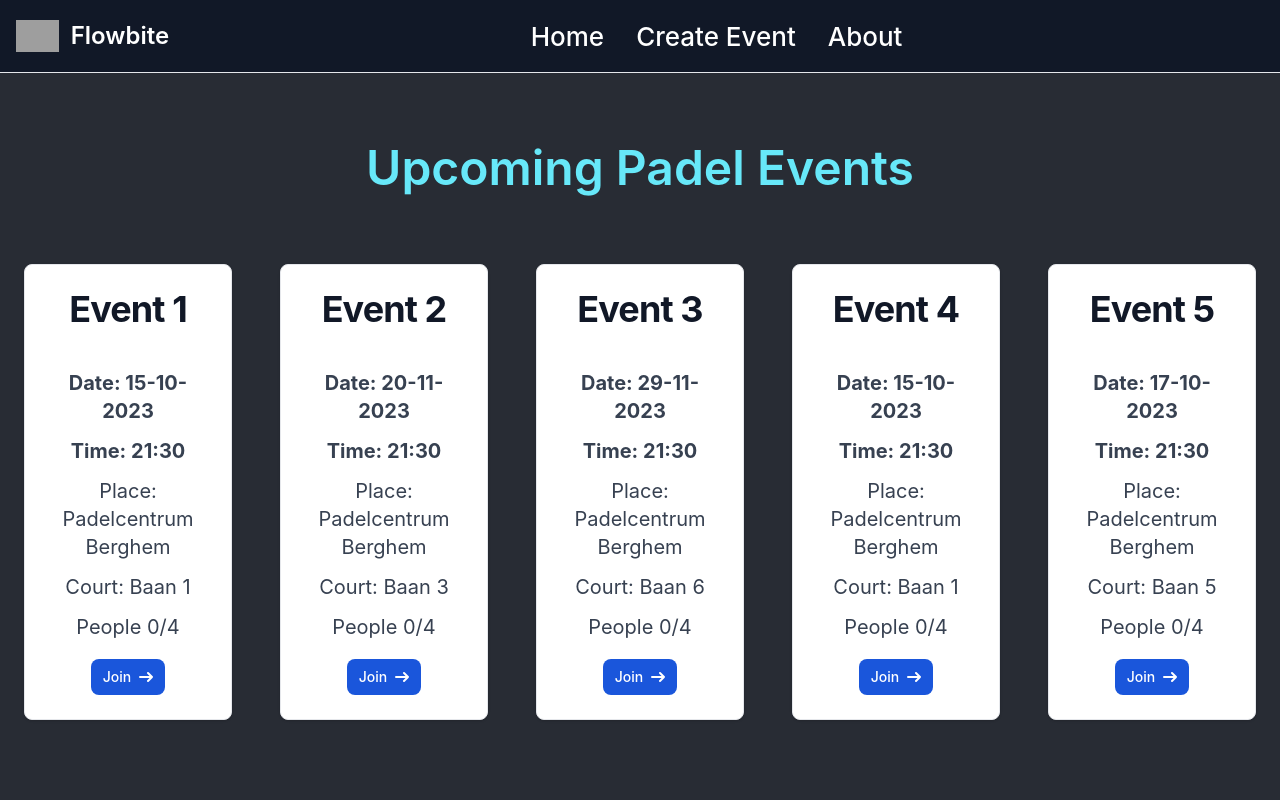
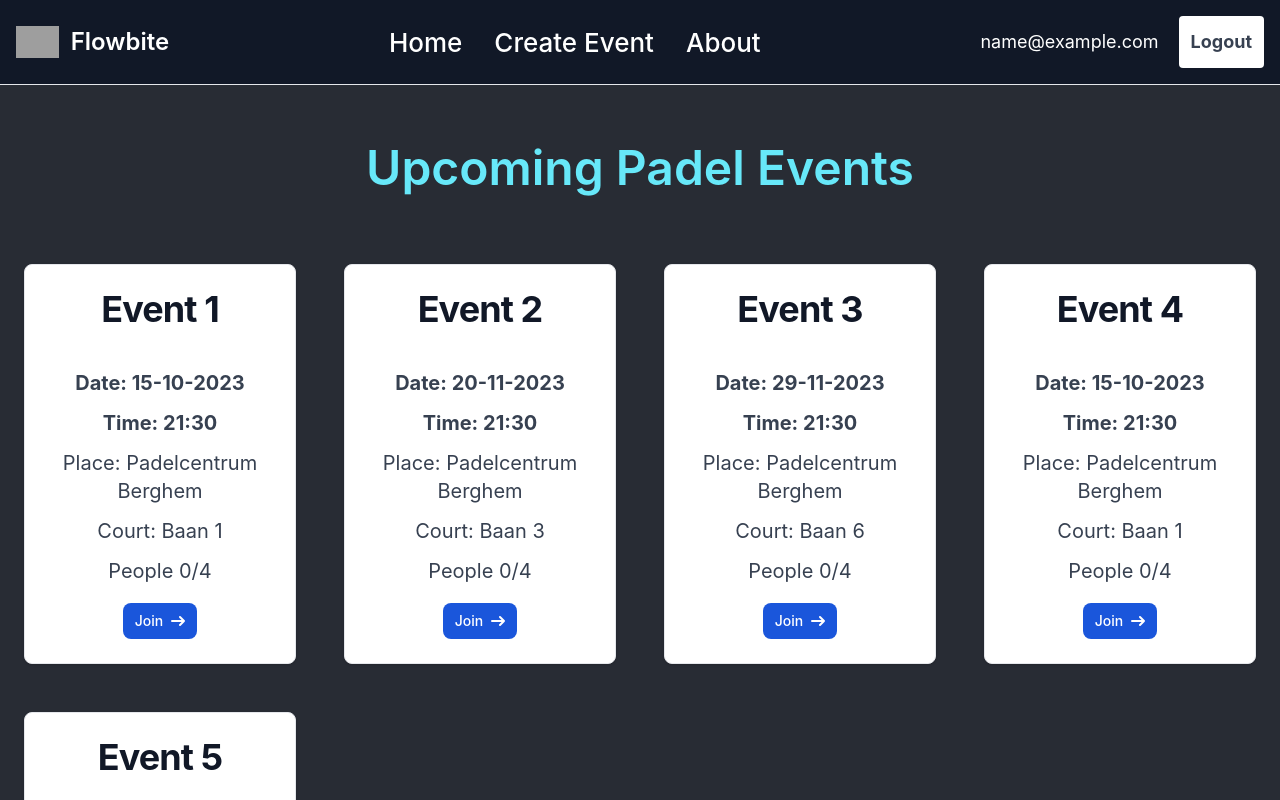
Before and after one commit to PadelApplication/PadelFrontend, a React (Create React App) app: page /events in a window 1280 px wide. Shown: the top 800 px of the page. Built offline with nearby package versions, Linux system fonts and the light colour scheme; sample sign-in values are in the browser's storage; grey boxes are pictures that could not be loaded.

Commit message:
Made login fixes and changed grid

```diff
--- a/package.json
+++ b/package.json
@@ -7,6 +7,7 @@
     "@testing-library/jest-dom": "^5.17.0",
     "@testing-library/react": "^13.4.0",
     "@testing-library/user-event": "^13.5.0",
+    "axios": "^1.5.1",
     "crypto-browserify": "^3.12.0",
     "flowbite": "^1.8.1",
     "jwt-decode": "^3.1.2",
--- a/src/App.css
+++ b/src/App.css
@@ -4,6 +4,7 @@
 
 .App {
   text-align: center;
+  background-color: #282c34;
 }
 
 .App-logo {
@@ -18,7 +19,6 @@
 }
 
 .App-header {
-  background-color: #282c34;
   min-height: 100vh;
   display: flex;
   flex-direction: column;
--- a/src/Components/Authentication/GoogleLogin.js
+++ b/src/Components/Authentication/GoogleLogin.js
@@ -1,10 +1,18 @@
-import React, {useState} from 'react';
+import React, {useEffect, useState} from 'react';
 import { GoogleLogin } from '@react-oauth/google';
 import jwtDecode from "jwt-decode";
 
 function GoogleLoginButton() {
     const [loggedIn, setLoggedIn] = useState(false);
     const [email, setEmail] = useState('');
+
+    useEffect(() => {
+        if (localStorage.getItem('token') != null){
+            setLoggedIn(true)
+            let userObject = jwtDecode(localStorage.getItem('token'))
+            setEmail(userObject.email);
+        }
+    }, []);
 
     const handleLoginSuccess = (credentialResponse) => {
         let userObject = jwtDecode(credentialResponse.credential)
@@ -25,8 +33,10 @@ function GoogleLoginButton() {
     return <div>
             {loggedIn ? (
                 <div className="flex flex-row">
-                    <p className="text-lg">{email}</p>
-                    <button className="text-lg" onClick={handleLogout}>Logout</button>
+                    <p className="text-lg pt-3">{email}</p>
+                    <button className="ml-5 bg-white rounded" onClick={handleLogout}>
+                        <p className="text-lg text-gray-700 font-bold p-3">Logout</p>
+                    </button>
                 </div>
             ) : (
                 <GoogleLogin
--- a/src/Components/Events/EventList.js
+++ b/src/Components/Events/EventList.js
@@ -38,11 +38,11 @@ function EventList({ token }) {
     };
 
     return (
-        <div>
+        <div className="max-w-max">
             <h1 className={"p-12 text-5xl text-cyan-300 font-semibold static"}>
                 Upcoming Padel Events
             </h1>
-            <div className={"flex flex-row"}>
+            <div className={"grid grid-cols-1 sm:grid-cols-2 md:grid-cols-3 lg:grid-cols-4"}>
                 {events.map((event) => (
                     <div className={"m-6"}>
                         <Event
--- a/src/Components/Navigation/Navbar.js
+++ b/src/Components/Navigation/Navbar.js
@@ -22,7 +22,7 @@ function Navbar(){
                     <div className="items-center bg-gray-900 justify-between hidden w-full md:flex md:w-auto md:order-1" id="navbar-sticky">
                         <ul className="flex flex-col p-4 md:p-0 mt-4 font-medium border border-gray-100 rounded-lg md:flex-row md:space-x-8 md:mt-0 md:border-0">
                             <li>
-                                <a href="/events" className="block py-2 pl-3 pr-4 text-white rounded md:bg-transparent md:p-0 md:hover:bg-transparent md:hover:text-blue-700 md:p-0 md:dark:hover:text-blue-500" aria-current="page">Home</a>
+                                <a href="/events" className="block py-2 pl-3 pr-4 text-white rounded md:bg-transparent md:hover:bg-transparent md:hover:text-blue-700 md:p-0 md:dark:hover:text-blue-500" aria-current="page">Home</a>
                             </li>
                             <li>
                                 <a href="/create" className="block py-2 pl-3 pr-4 text-white rounded hover:bg-gray-100 md:hover:bg-transparent md:hover:text-blue-700 md:p-0 md:dark:hover:text-blue-500 dark:text-white dark:hover:bg-gray-700 dark:hover:text-white md:dark:hover:bg-transparent dark:border-gray-700">Create Event</a>
```
Also changed, not shown: 1 other file (tests, documents, lock files or other folders).
